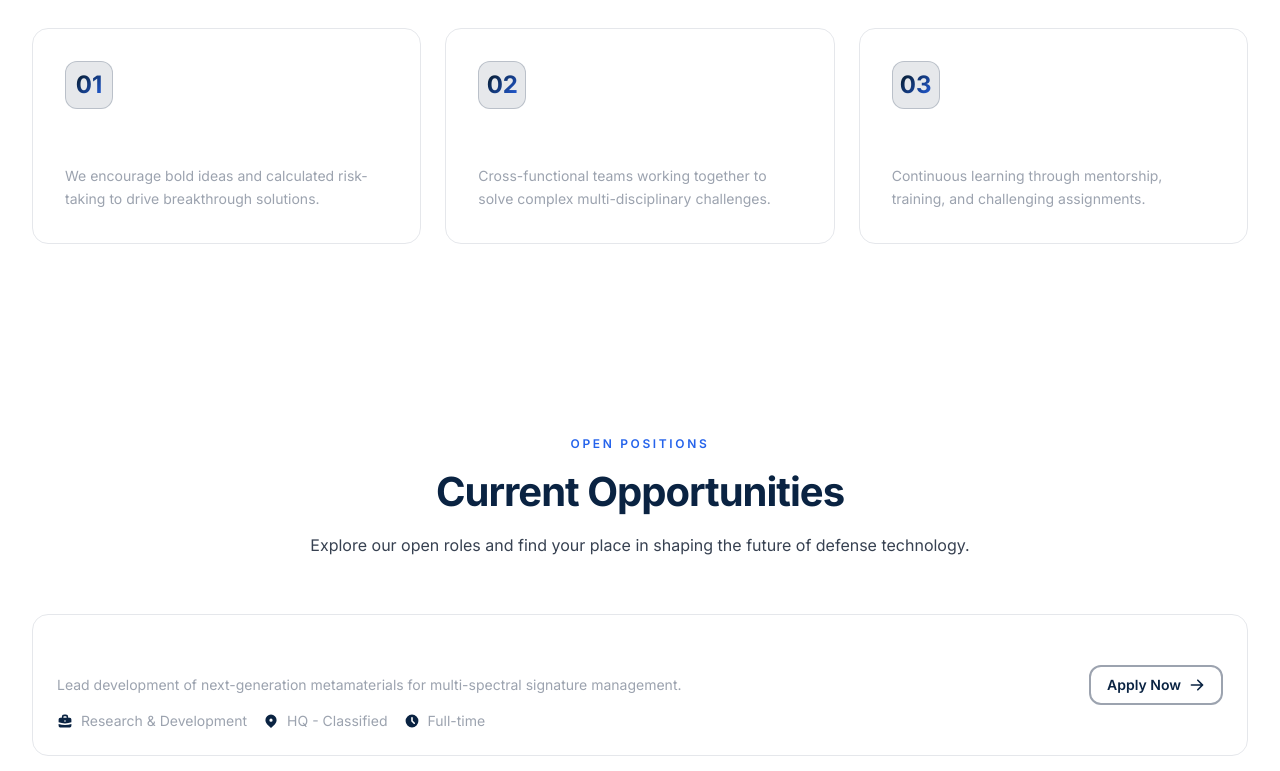
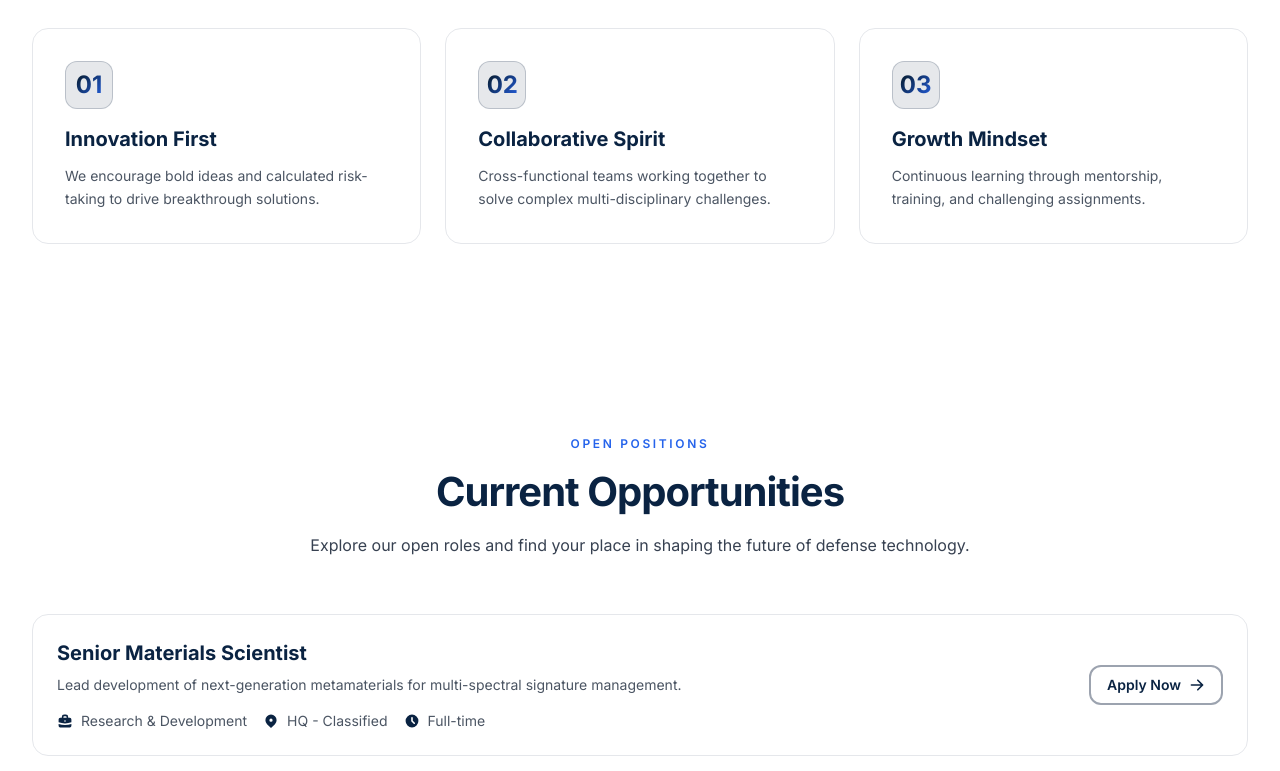
Before and after one commit to Ayush-2-singh/health-stealth-, a Next.js app: page /careers in a window 1280 px wide. Shown: the part 920-1691 px from the top of the page. Built offline with nearby package versions, Linux system fonts and the light colour scheme.

Commit message:
fix: resolve white-on-white color visibility in src/app/careers/page.tsx

```diff
--- a/src/app/careers/page.tsx
+++ b/src/app/careers/page.tsx
@@ -27,10 +27,10 @@ export default function Careers() {
               { title: "Collaborative Spirit", desc: "Cross-functional teams working together to solve complex multi-disciplinary challenges." },
               { title: "Growth Mindset", desc: "Continuous learning through mentorship, training, and challenging assignments." },
             ].map((item, i) => (
-              <motion.div key={i} initial={{ opacity: 0, y: 30 }} whileInView={{ opacity: 1, y: 0 }} viewport={{ once: true }} transition={{ duration: 0.6, delay: i * 0.1 }} className="bg-card border border-border rounded-2xl p-8">
+              <motion.div key={i} initial={{ opacity: 0, y: 30 }} whileInView={{ opacity: 1, y: 0 }} viewport={{ once: true }} transition={{ duration: 0.6, delay: i * 0.1 }} className="bg-white border border-border rounded-2xl p-8">
                 <div className="w-12 h-12 bg-primary/10 border border-primary/20 rounded-xl flex items-center justify-center mb-4"><span className="text-2xl font-bold gradient-text-blue">{String(i + 1).padStart(2, "0")}</span></div>
-                <h3 className="text-xl font-bold text-white mb-3">{item.title}</h3>
-                <p className="text-gray-400 text-sm leading-relaxed">{item.desc}</p>
+                <h3 className="text-xl font-bold text-heading mb-3">{item.title}</h3>
+                <p className="text-gray-600 text-sm leading-relaxed">{item.desc}</p>
               </motion.div>
             ))}
           </div>
@@ -41,15 +41,15 @@ export default function Careers() {
           <SectionTitle eyebrow="Open Positions" title="Current Opportunities" description="Explore our open roles and find your place in shaping the future of defense technology." />
           <div className="space-y-4">
             {careers.map((job, i) => (
-              <motion.div key={job.id} initial={{ opacity: 0, y: 20 }} whileInView={{ opacity: 1, y: 0 }} viewport={{ once: true }} transition={{ duration: 0.5, delay: i * 0.05 }} whileHover={{ x: 4 }} className="group bg-card border border-border rounded-2xl p-6 hover:border-primary/30 transition-all">
+              <motion.div key={job.id} initial={{ opacity: 0, y: 20 }} whileInView={{ opacity: 1, y: 0 }} viewport={{ once: true }} transition={{ duration: 0.5, delay: i * 0.05 }} whileHover={{ x: 4 }} className="group bg-white border border-border rounded-2xl p-6 hover:border-primary/30 transition-all">
                 <div className="flex flex-col lg:flex-row lg:items-center justify-between gap-4">
                   <div className="flex-1">
-                    <h3 className="text-xl font-bold text-white mb-2 group-hover:text-primary transition-colors">{job.title}</h3>
-                    <p className="text-gray-400 text-sm mb-4">{job.description}</p>
+                    <h3 className="text-xl font-bold text-heading mb-2 group-hover:text-primary transition-colors">{job.title}</h3>
+                    <p className="text-gray-600 text-sm mb-4">{job.description}</p>
                     <div className="flex flex-wrap gap-4 text-sm">
-                      <div className="flex items-center gap-2 text-gray-400"><HiBriefcase className="w-4 h-4 text-primary" />{job.department}</div>
-                      <div className="flex items-center gap-2 text-gray-400"><HiLocationMarker className="w-4 h-4 text-primary" />{job.location}</div>
-                      <div className="flex items-center gap-2 text-gray-400"><HiClock className="w-4 h-4 text-primary" />{job.type}</div>
+                      <div className="flex items-center gap-2 text-gray-600"><HiBriefcase className="w-4 h-4 text-primary" />{job.department}</div>
+                      <div className="flex items-center gap-2 text-gray-600"><HiLocationMarker className="w-4 h-4 text-primary" />{job.location}</div>
+                      <div className="flex items-center gap-2 text-gray-600"><HiClock className="w-4 h-4 text-primary" />{job.type}</div>
                     </div>
                   </div>
                   <Button href={`/careers#${job.id}`} variant="ghost" size="sm">Apply Now <HiArrowRight className="w-4 h-4" /></Button>
@@ -64,10 +64,10 @@ export default function Careers() {
           <SectionTitle eyebrow="Benefits" title="What We Offer" description="Comprehensive benefits package designed to support your professional and personal well-being." />
           <div className="grid grid-cols-1 md:grid-cols-2 lg:grid-cols-3 gap-6">
             {benefits.map((benefit, i) => (
-              <motion.div key={i} initial={{ opacity: 0, y: 30 }} whileInView={{ opacity: 1, y: 0 }} viewport={{ once: true }} transition={{ duration: 0.6, delay: i * 0.1 }} className="bg-card border border-border rounded-2xl p-6 hover:border-primary/30 transition-colors">
+              <motion.div key={i} initial={{ opacity: 0, y: 30 }} whileInView={{ opacity: 1, y: 0 }} viewport={{ once: true }} transition={{ duration: 0.6, delay: i * 0.1 }} className="bg-white border border-border rounded-2xl p-6 hover:border-primary/30 transition-colors">
                 <div className="w-10 h-10 bg-gradient-to-br from-primary/20 to-secondary/10 rounded-lg flex items-center justify-center mb-4"><span className="text-primary font-bold">{String(i + 1).padStart(2, "0")}</span></div>
-                <h3 className="text-lg font-bold text-white mb-2">{benefit.title}</h3>
-                <p className="text-sm text-gray-400 leading-relaxed">{benefit.desc}</p>
+                <h3 className="text-lg font-bold text-heading mb-2">{benefit.title}</h3>
+                <p className="text-sm text-gray-600 leading-relaxed">{benefit.desc}</p>
               </motion.div>
             ))}
           </div>
```
